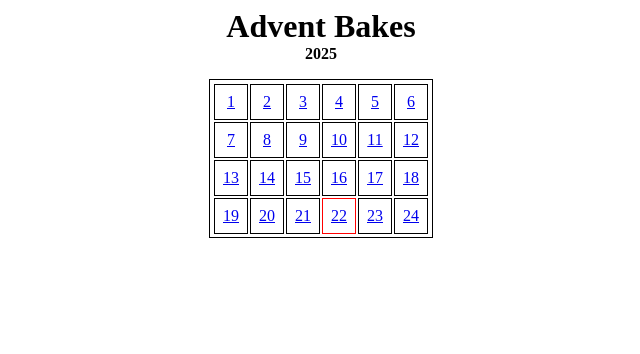
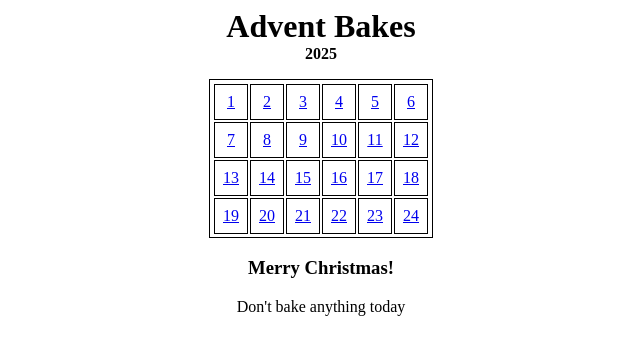
Before and after one commit to matthewnoel/advent-bakes, a SvelteKit app: page / in a window 1280 px wide. Shown: the top 354 px of the page, without its empty margins (319-959 px from the left). Built offline with nearby package versions, Linux system fonts and the light colour scheme.

Commit message:
more styling

```diff
--- /dev/null
+++ b/src/lib/utils.ts
@@ -0,0 +1,27 @@
+export const getCurrentDate = (mock?: Date) => {
+	if (mock) {
+		return mock;
+	}
+	return new Date();
+};
+
+export const isToday = (currentDate: Date, year: number, row: number, col: number) => {
+	return (
+		currentDate.getFullYear() === year &&
+		currentDate.getMonth() === 11 &&
+		currentDate.getDate() === row * 6 + col + 1
+	);
+};
+
+export const isAfterToday = (currentDate: Date, year: number, row: number, col: number) => {
+	if (currentDate.getFullYear() > year) {
+		return false;
+	}
+	if (currentDate.getFullYear() < year) {
+		return true;
+	}
+	if (currentDate.getMonth() < 11) {
+		return false;
+	}
+	return currentDate.getDate() < row * 6 + col + 1;
+};
--- a/src/routes/+page.svelte
+++ b/src/routes/+page.svelte
@@ -1,5 +1,22 @@
-<script>
+<script lang="ts">
 	import { base } from '$app/paths';
+	import { getCurrentDate, isToday, isAfterToday } from '$lib/utils';
+	const mock = new Date(2025, 11, 25);
+	const date = getCurrentDate(mock);
+
+	const getTdStyles = (currentDate: Date, year: number, row: number, col: number) => {
+		const styles: string[] = [];
+
+		if (isToday(currentDate, year, row, col)) {
+			styles.push('border-color: red !important;');
+		}
+
+		if (isAfterToday(currentDate, year, row, col)) {
+			styles.push('background-color: grey !important;');
+		}
+
+		return styles.join(' ');
+	};
 </script>
 
 <svelte:head>
@@ -15,12 +32,7 @@
 		{#each Array(4) as _, rowIndex}
 			<tr>
 				{#each Array(6) as _, colIndex}
-					<td
-						style={12 === new Date().getMonth() + 1 &&
-						rowIndex * 6 + colIndex + 1 === new Date().getDate()
-							? 'border-color: red !important;'
-							: ''}
-					>
+					<td style={getTdStyles(date, 2025, rowIndex, colIndex)}>
 						<a href="{base}/2025/day/{rowIndex * 6 + colIndex + 1}">{rowIndex * 6 + colIndex + 1}</a
 						>
 					</td>
@@ -29,6 +41,13 @@
 		{/each}
 	</tbody>
 </table>
+
+{#if date.getMonth() === 11 && date.getDate() === 25}
+	<div id="xmas-message">
+		<h3>Merry Christmas!</h3>
+		<p>Don't bake anything today</p>
+	</div>
+{/if}
 
 <style>
 	h1 {
@@ -50,4 +69,7 @@
 		padding: 0.5rem;
 		text-align: center;
 	}
+	#xmas-message {
+		text-align: center;
+	}
 </style>
--- a/src/routes/2025/day/[slug]/+page.svelte
+++ b/src/routes/2025/day/[slug]/+page.svelte
@@ -1,7 +1,6 @@
 <script lang="ts">
 	import type { PageData } from './$types';
 	import type { Ingredient } from '$lib/recipes';
-	import { base } from '$app/paths';
 
 	let { data }: { data: PageData } = $props();
 
@@ -23,10 +22,6 @@
 	<title>Day {data.day}</title>
 	<meta name="description" content={`Recipe for day "${data.day}" of advent baking.`} />
 </svelte:head>
-
-<nav>
-	<a href="{base}/">Back to calendar</a>
-</nav>
 
 <main>
 	<h1>{data.title}</h1>
```
